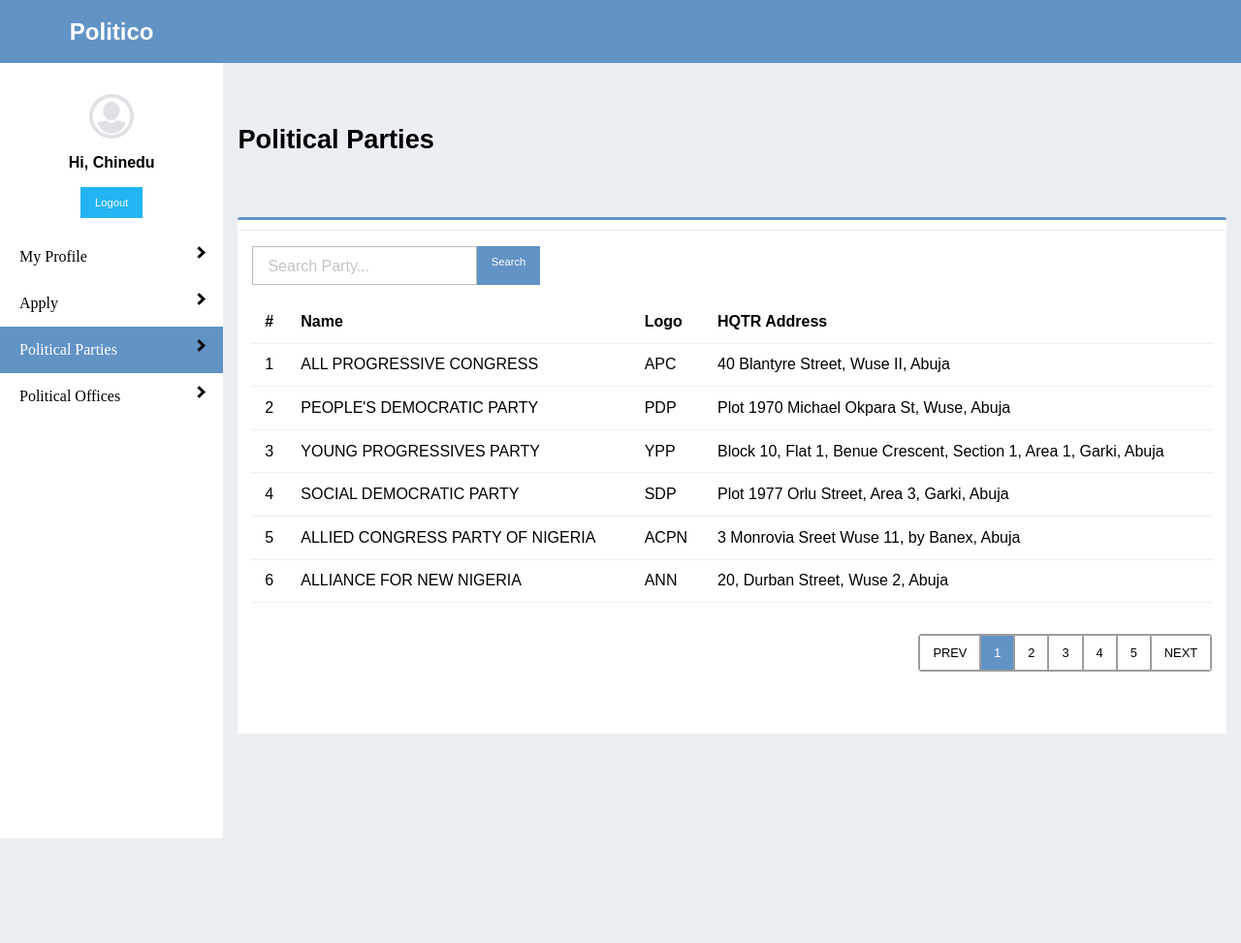
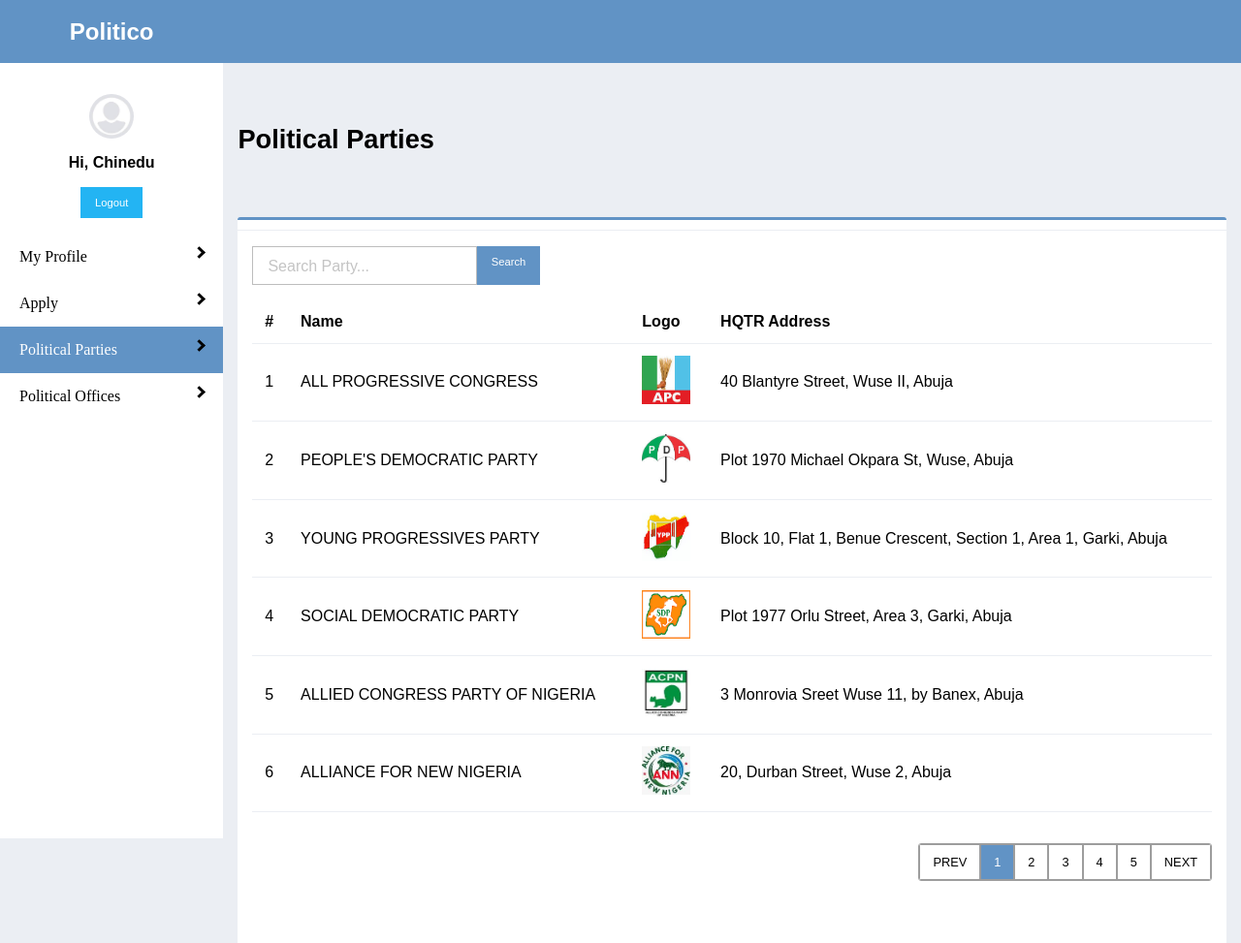
Before and after one commit to nedssoft/Politico, a plain HTML site: page UI/political-parties.html in a window 1280 px wide. Shown: the whole page at 97% size. Before the commit the page ends 853 px from the top, so only its background shows below. Drawn offline with Linux system fonts and the light colour scheme; a web font is replaced by a local one.

Commit message:
Change party logos to images

```diff
--- a/UI/political-parties.html
+++ b/UI/political-parties.html
@@ -89,19 +89,19 @@
                                 <tr>
                                     <td>1</td>
                                     <td class="text-uppercase">All Progressive Congress</td>
-                                    <td>APC</td>
+                                    <td><img src="assets/img/apc.jpeg" class="party-logo" alt="APC"></td>
                                     <td>40 Blantyre Street, Wuse II, Abuja</td>
                                 </tr>
                                 <tr>
                                     <td>2</td>
                                     <td class="text-uppercase">People's Democratic Party</td>
-                                    <td>PDP</td>
+                                    <td><img src="assets/img/pdp.jpeg" alt="PDP" class="party-logo"></td>
                                     <td>Plot 1970 Michael Okpara St, Wuse, Abuja</td>
                                 </tr>
                                 <tr>
                                     <td>3</td>
                                     <td class="text-uppercase">Young Progressives Party</td>
-                                    <td>YPP</td>
+                                    <td><img src="assets/img/ypp.jpeg" alt="YPP" class="party-logo"></td>
                                     <td>
                                         Block 10, Flat 1, Benue Crescent, Section 1, Area 1, Garki, Abuja
                                     </td>
@@ -109,19 +109,19 @@
                                 <tr>
                                     <td>4</td>
                                     <td class="text-uppercase">Social Democratic Party</td>
-                                    <td>SDP</td>
+                                    <td><img src="assets/img/sdp.png" alt="SDP" class="party-logo"></td>
                                     <td>Plot 1977 Orlu Street, Area 3, Garki, Abuja</td>
                                 </tr>
                                 <tr>
                                     <td>5</td>
                                     <td class="text-uppercase">Allied Congress Party of Nigeria</td>
-                                    <td>ACPN</td>
+                                    <td><img src="assets/img/acpn.jpeg" alt="ACPN" class="party-logo"></td>
                                     <td>3 Monrovia Sreet Wuse 11, by Banex, Abuja</td>
                                 </tr>
                                 <tr>
                                     <td>6</td>
                                     <td class="text-uppercase">Alliance for New Nigeria </td>
-                                    <td>ANN</td>
+                                    <td><img src="assets/img/ann.jpeg" alt="ANN" class="party-logo"></td>
                                     <td>20, Durban Street, Wuse 2, Abuja</td>
                                 </tr>
                             </tbody>
```
